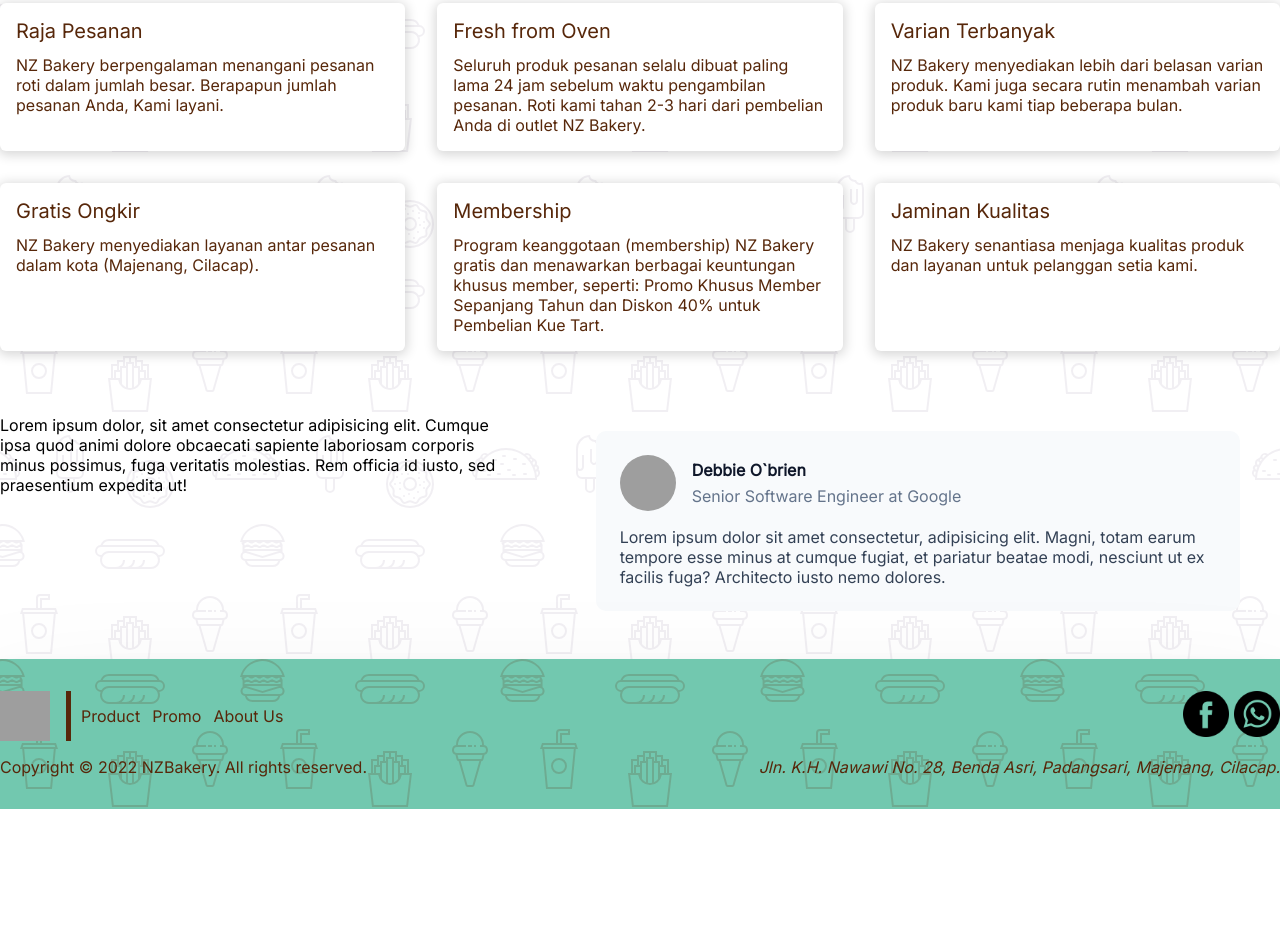
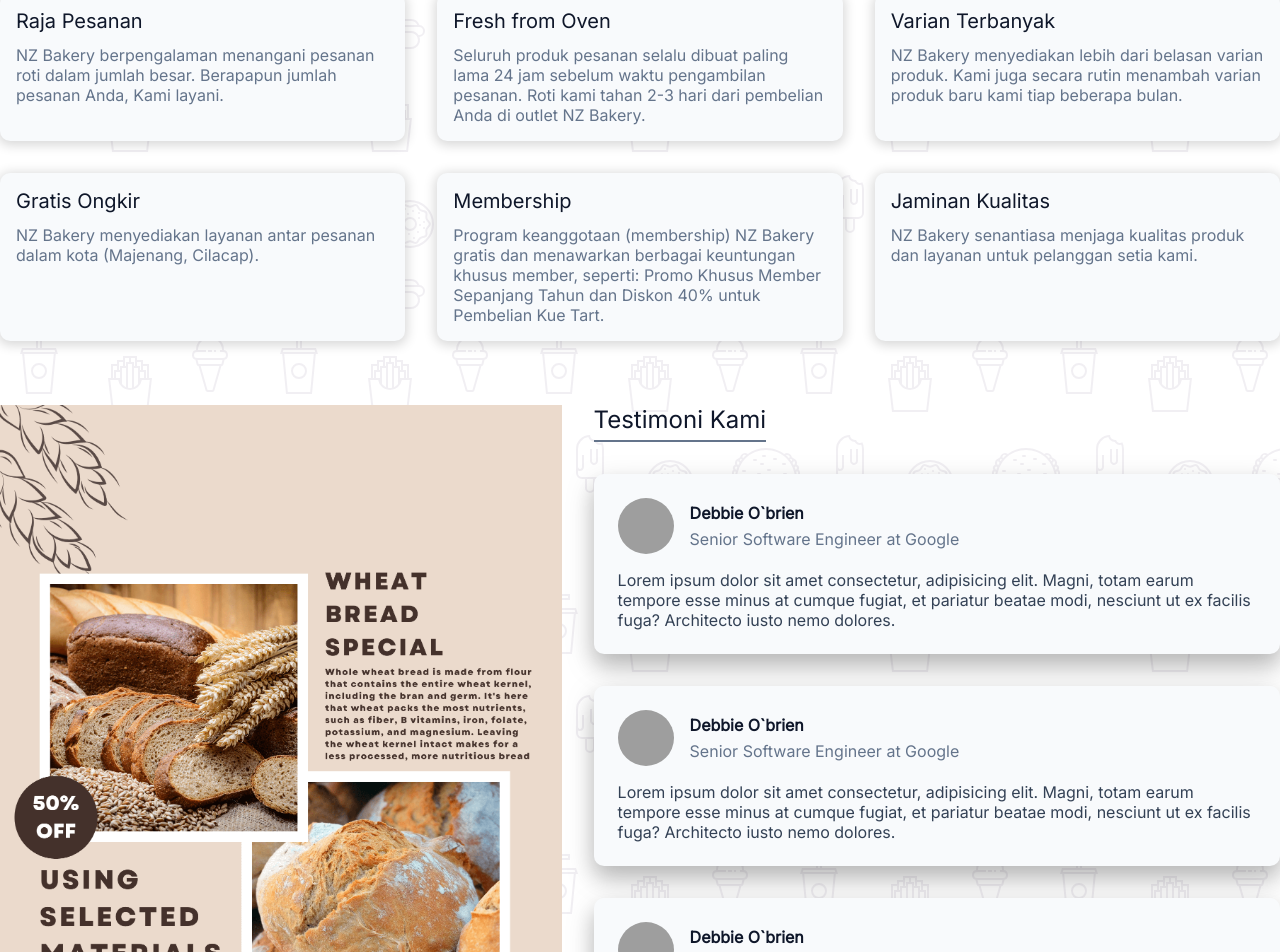
Before and after one commit to dikiharifwibowo/nzbakery, a Next.js app: page / in a window 1280 px wide. Shown: the part 1296-2248 px from the top of the page. Before the commit the page ends 2105 px from the top, so only its background shows below. Built offline with nearby package versions, Linux system fonts and the light colour scheme; grey boxes are pictures that could not be loaded.

Commit message:
feat: update styles

```diff
--- a/components/common/testimony.tsx
+++ b/components/common/testimony.tsx
@@ -1,12 +1,18 @@
 import styles from '../../styles/common/testimony.module.scss';
 import Image from 'next/image';
+import BannerImg from '../../public/banner.png'
 
 export default function Testimony() {
   return (
     <div className={styles.container}>
       <div className={styles.banner}>
-        Lorem ipsum dolor, sit amet consectetur adipisicing elit. Cumque ipsa quod animi dolore obcaecati sapiente laboriosam corporis minus possimus, fuga veritatis molestias. Rem officia id iusto, sed praesentium expedita ut!
+        <Image
+          src={BannerImg}
+          alt="Banner"
+        />
       </div>
+      <div className={styles.content}>
+        <div className={styles.title}>Testimoni Kami</div>
         <figure className={styles.testimony}>
           <figcaption className={styles.header}>
             <Image
@@ -16,7 +22,43 @@ export default function Testimony() {
               src='https://www.gravatar.com/avatar/205e460b479e2e5b48aec07710c08d50.jpg'
             />
             <div>
-            <div className={styles.title}>Debbie O`brien</div>
+              <div className={styles.name}>Debbie O`brien</div>
+              <div className={styles.role}>Senior Software Engineer at Google</div>
+            </div>
+          </figcaption>
+          <blockquote className={styles.caption}>
+      Lorem ipsum dolor sit amet consectetur, adipisicing elit. Magni, totam earum tempore esse minus at cumque fugiat, et pariatur beatae modi, nesciunt ut ex facilis fuga? Architecto iusto nemo dolores.
+          </blockquote>
+        </figure>
+
+        <figure className={styles.testimony}>
+          <figcaption className={styles.header}>
+            <Image
+              alt='IMG Avatar'
+              width={56}
+              height={56}
+              src='https://www.gravatar.com/avatar/205e460b479e2e5b48aec07710c08d50.jpg'
+            />
+            <div>
+              <div className={styles.name}>Debbie O`brien</div>
+              <div className={styles.role}>Senior Software Engineer at Google</div>
+            </div>
+          </figcaption>
+          <blockquote className={styles.caption}>
+      Lorem ipsum dolor sit amet consectetur, adipisicing elit. Magni, totam earum tempore esse minus at cumque fugiat, et pariatur beatae modi, nesciunt ut ex facilis fuga? Architecto iusto nemo dolores.
+          </blockquote>
+        </figure>
+
+        <figure className={styles.testimony}>
+          <figcaption className={styles.header}>
+            <Image
+              alt='IMG Avatar'
+              width={56}
+              height={56}
+              src='https://www.gravatar.com/avatar/205e460b479e2e5b48aec07710c08d50.jpg'
+            />
+            <div>
+              <div className={styles.name}>Debbie O`brien</div>
               <div className={styles.role}>Senior Software Engineer at Google</div>
             </div>
           </figcaption>
@@ -25,5 +67,6 @@ export default function Testimony() {
           </blockquote>
         </figure>
       </div>
+    </div>
   )
 }
--- a/styles/common/benefit.module.scss
+++ b/styles/common/benefit.module.scss
@@ -15,22 +15,22 @@
 }
 
 .item {
-  background-color: #fff;
+  background-color: $slate-50;
   box-shadow: 0 0.02rem 0.12rem 0.02rem rgb(0 0 0 / 16%);
   display: flex;
   flex-direction: column;
   gap: .12rem;
   padding: .16rem;
-  border-radius: .06rem;
+  border-radius: .10rem;
 }
 
 .title {
   font-size: .20rem;
-  color: $red;
+  color: $slate-900;
   font-weight: 400;
 }
 
 .desc {
   font-size: .16rem;
-  color: $red;
+  color: $slate-500;
 }
--- a/styles/common/list-product.module.scss
+++ b/styles/common/list-product.module.scss
@@ -9,12 +9,12 @@
 }
 
 .title {
-  font-size: .32rem;
-  border-bottom: 2px solid $red;
-  margin-bottom: .32rem;
+  font-size: .24rem;
+  border-bottom: 2px solid $slate-500;
   width: fit-content;
   padding-bottom: .06rem;
-  color: $red;
+  color: $slate-900;
+  margin-bottom: .32rem;
 
   @media (max-width: $mobile) {
     font-size: .20rem;
--- a/styles/common/product.module.scss
+++ b/styles/common/product.module.scss
@@ -1,7 +1,7 @@
 @import '../variabel.scss';
 
 .card {
-  box-shadow: 0 0 .07rem 0 rgb(0 0 0 / 10%);
+  filter: drop-shadow(0 0.1rem 0.14rem rgba(0, 0, 0, 0.18)) drop-shadow(0 0.12rem 0.1rem rgba(0, 0, 0, 0.14));
   display: flex;
   flex-direction: column;
   position: relative;
@@ -13,6 +13,7 @@
 
 .image {
   height: 100%;
+  border-radius: .10rem;
 
   @media (max-width: $mobile) {
     width: 100%;
--- a/styles/common/testimony.module.scss
+++ b/styles/common/testimony.module.scss
@@ -2,19 +2,47 @@
 
 .container {
   display: flex;
-  margin-top: .64rem;
-  gap: .32rem
+  gap: .32rem;
+  margin: .64rem 0;
+
+  @media (max-width: $mobile) {
+    flex-direction: column;
+  }
 }
 
 .banner {
   width: 45%;
+  img {
+    height: auto;
+    width: 100%;
+  }
+  @media (max-width: $mobile) {
+    width: 100%;
+  }
+}
+
+.content {
+  width: 55%;
+  display: flex;
+  flex-direction: column;
+  gap: .32rem;
+  @media (max-width: $mobile) {
+    width: 100%;
+  }
 }
 
 .testimony {
-  width: 55%;
   background-color: $slate-50;
   padding: .24rem;
   border-radius: .10rem;
+  height: fit-content;
+  margin: 0;
+  filter: drop-shadow(0 0.1rem 0.14rem rgba(0, 0, 0, 0.18)) drop-shadow(0 0.12rem 0.1rem rgba(0, 0, 0, 0.14));
+
+  @media (max-width: $mobile) {
+    width: 100%;
+    margin: 0;
+  }
 
   img {
     border-radius: 100%;
@@ -34,6 +62,18 @@
 }
 
 .title {
+  font-size: .24rem;
+  border-bottom: 2px solid $slate-500;
+  width: fit-content;
+  padding-bottom: .06rem;
+  color: $slate-900;
+
+  @media (max-width: $mobile) {
+    font-size: .20rem;
+  }
+}
+
+.name {
   font-weight: 600;
   color: $slate-900;
 }
--- a/styles/globals.scss
+++ b/styles/globals.scss
@@ -142,6 +142,9 @@
   }
 }
 
+.mx-64 {
+  margin: .64rem 0;
+}
 .my-0 {
   margin: 0;
 }
```
Also changed, not shown: public/banner.png (added). Lines whose indentation alone changed are shown as unchanged.
